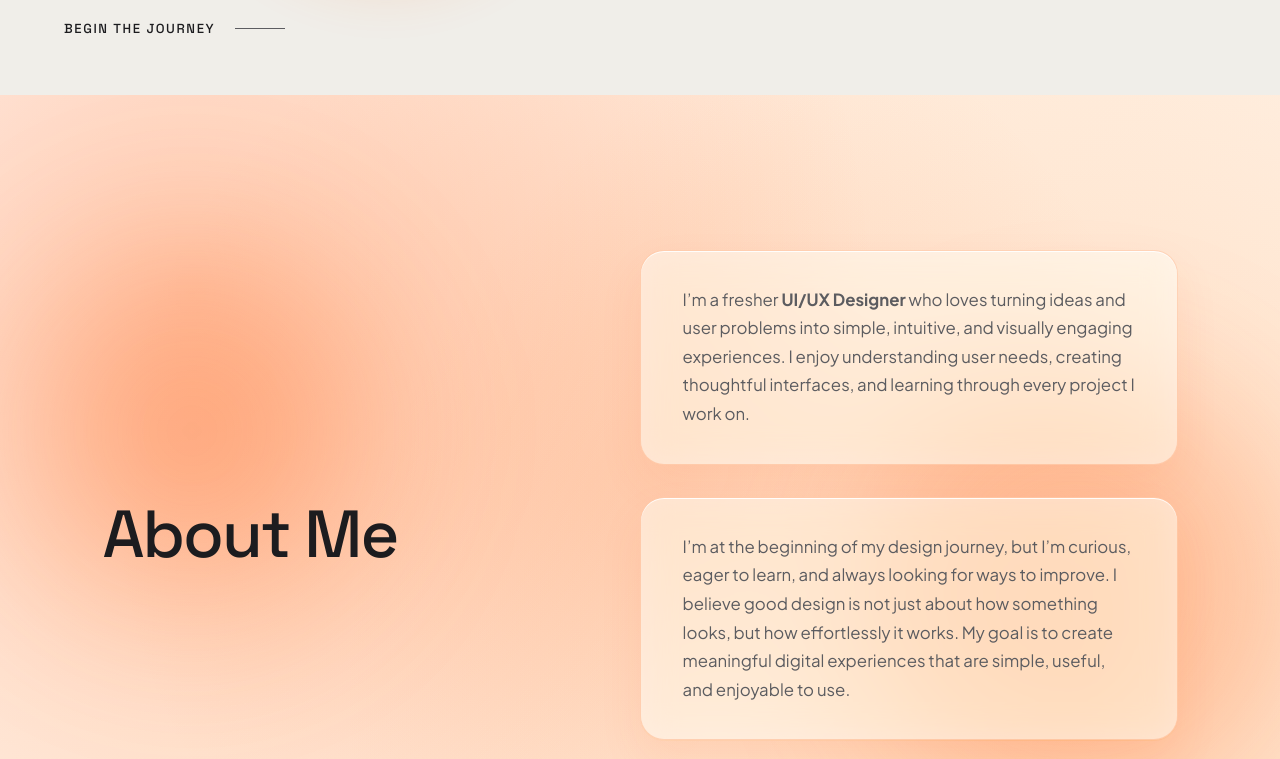
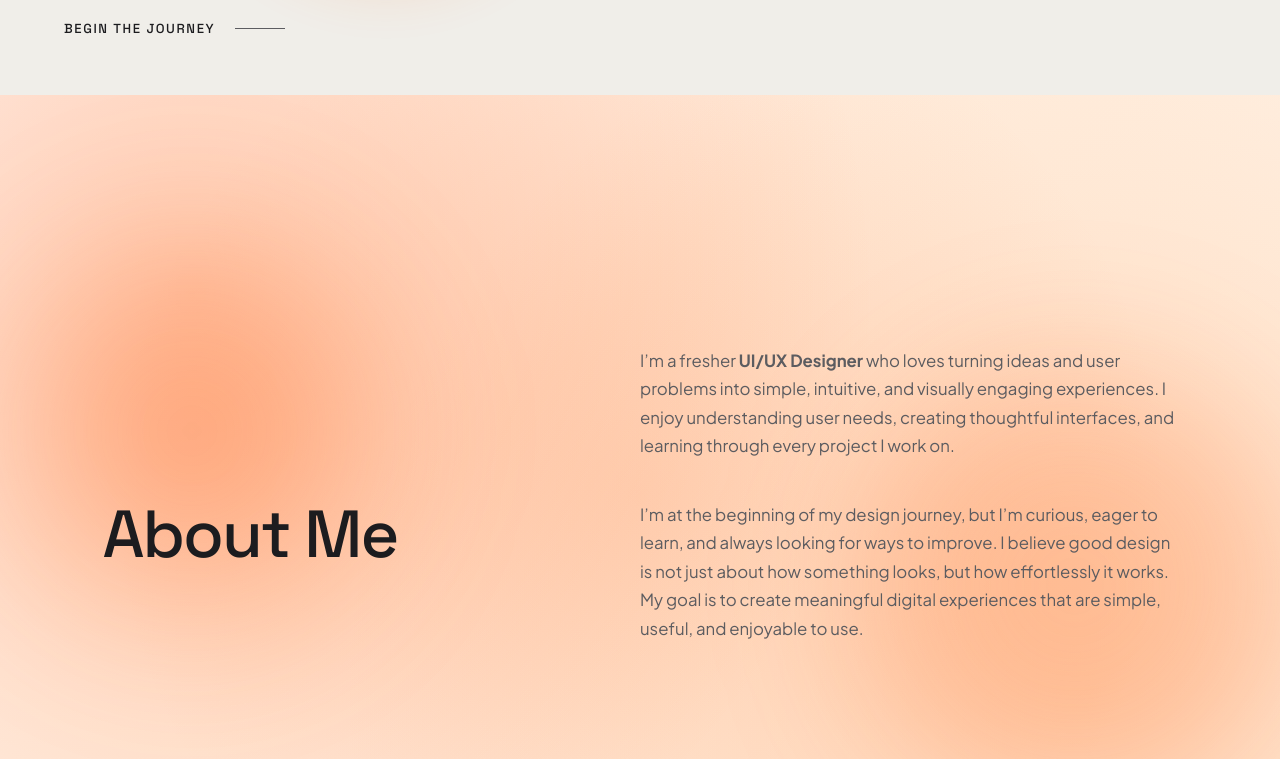
Before and after one commit to shvetha-s/Portfolio, a website: page index.html in a window 1280 px wide. Shown: the part 721-1480 px from the top of the page. Drawn offline with Linux system fonts and the light colour scheme.

Commit message:
style: remove glassy card effect from the About page section

```diff
--- a/css/styles.css
+++ b/css/styles.css
@@ -367,25 +367,16 @@ body {
     display: flex;
     flex-direction: column;
     justify-content: center;
-    gap: 2rem;
+    gap: 2.5rem;
     padding: 5rem 8% 5rem 0;
 }
 
 #about .content-block {
-    background: rgba(255, 255, 255, 0.52);
-    backdrop-filter: blur(16px) saturate(160%);
-    -webkit-backdrop-filter: blur(16px) saturate(160%);
-    border: 1px solid rgba(255, 120, 50, 0.25);
-    border-radius: 24px;
-    padding: 2.2rem 2.6rem;
-    box-shadow: 0 20px 45px rgba(255, 80, 0, 0.08), inset 0 1px 0 rgba(255, 255, 255, 0.9);
-    transition: transform 0.35s cubic-bezier(0.16, 1, 0.3, 1), box-shadow 0.35s ease, border-color 0.35s ease;
-}
-
-#about .content-block:hover {
-    transform: translateY(-4px);
-    border-color: rgba(255, 80, 0, 0.45);
-    box-shadow: 0 28px 55px rgba(255, 80, 0, 0.14), inset 0 1px 0 #ffffff;
+    background: transparent;
+    border: none;
+    border-radius: 0;
+    padding: 0;
+    box-shadow: none;
 }
 
 .scrolling-content-area {
```
